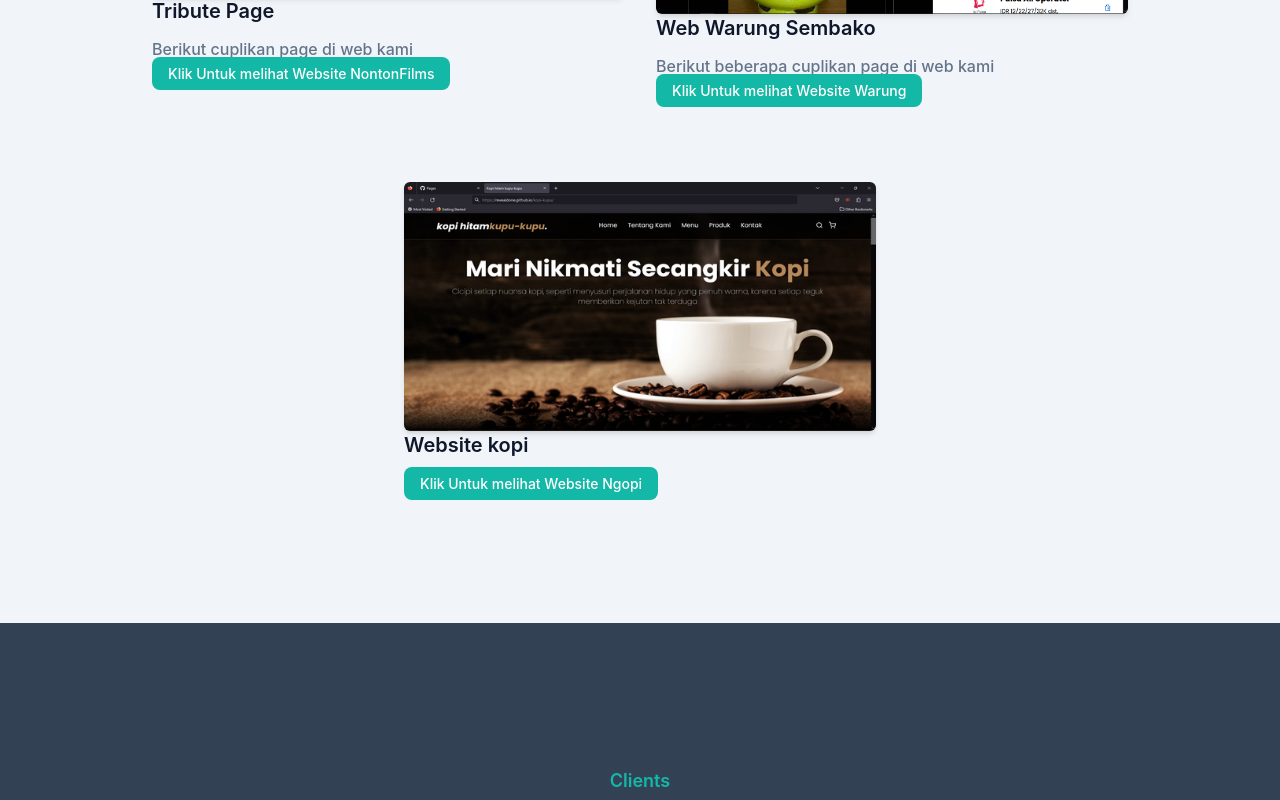
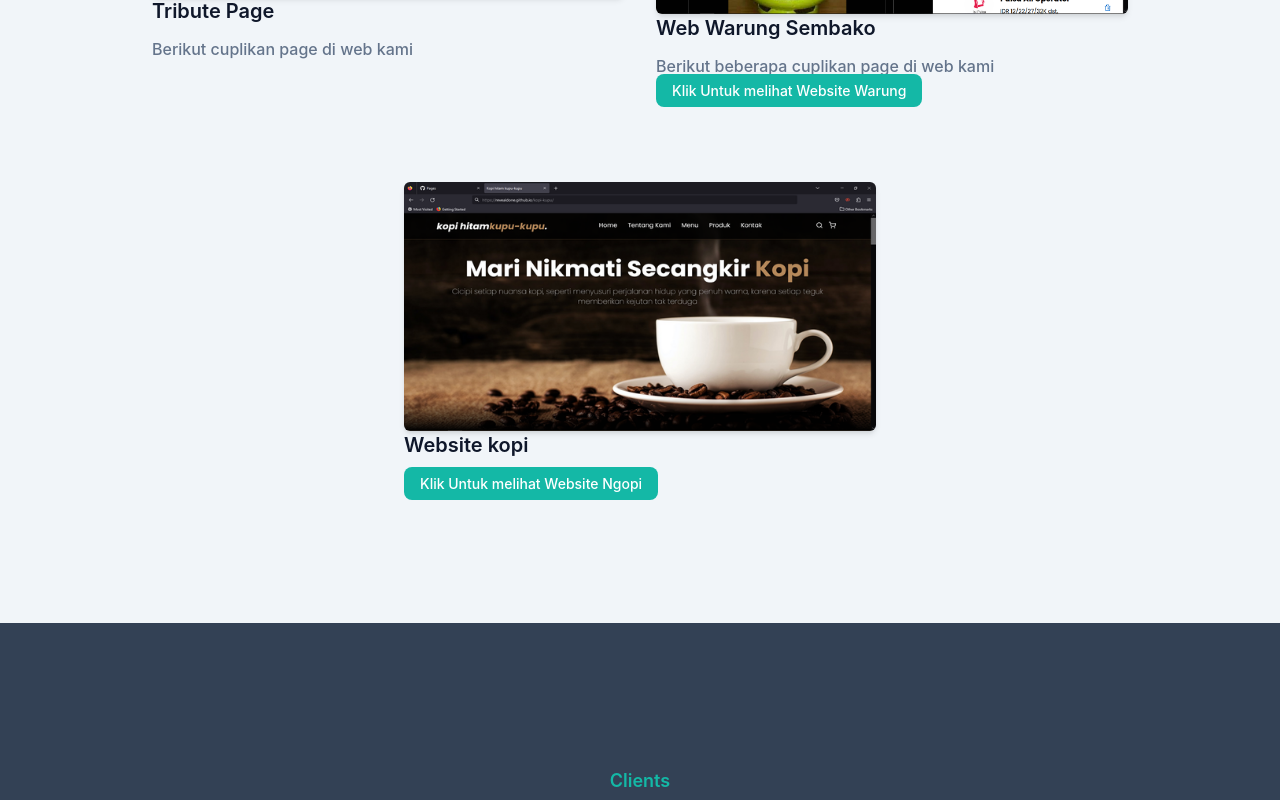
Before and after one commit to revealdone/portfotolio-tailwind, a website: page index.html in a window 1280 px wide. Shown: the part 2312-3112 px from the top of the page. Drawn offline with Linux system fonts and the light colour scheme.

Commit message:
Pesan commit Anda di sini

```diff
--- a/index.html
+++ b/index.html
@@ -192,9 +192,7 @@ items-center z-10">
                     <h3 class="font-semibold text-xl text-dark nt-5
                     mb-3 ">Tribute Page</h3>
                     <p class="font-medium text-base text-secondary">Berikut cuplikan page di web kami</p>
-                    <a href="https://revealdone.github.io/NontonFilms/" class="font-medium text-sm text-white
-                    bg-primary py-2 px-4 rounded-lg hover:opacity-80">Klik Untuk melihat Website NontonFilms</a>
-                </div>
+                    </div>
                 <div class="mb-12 p-4 md:w-1/2">
                     <div class="rounded-md shadow-md overflow-hidden">
                         <img src="dist/foto/6.png" alt="Tribute Page"
```
